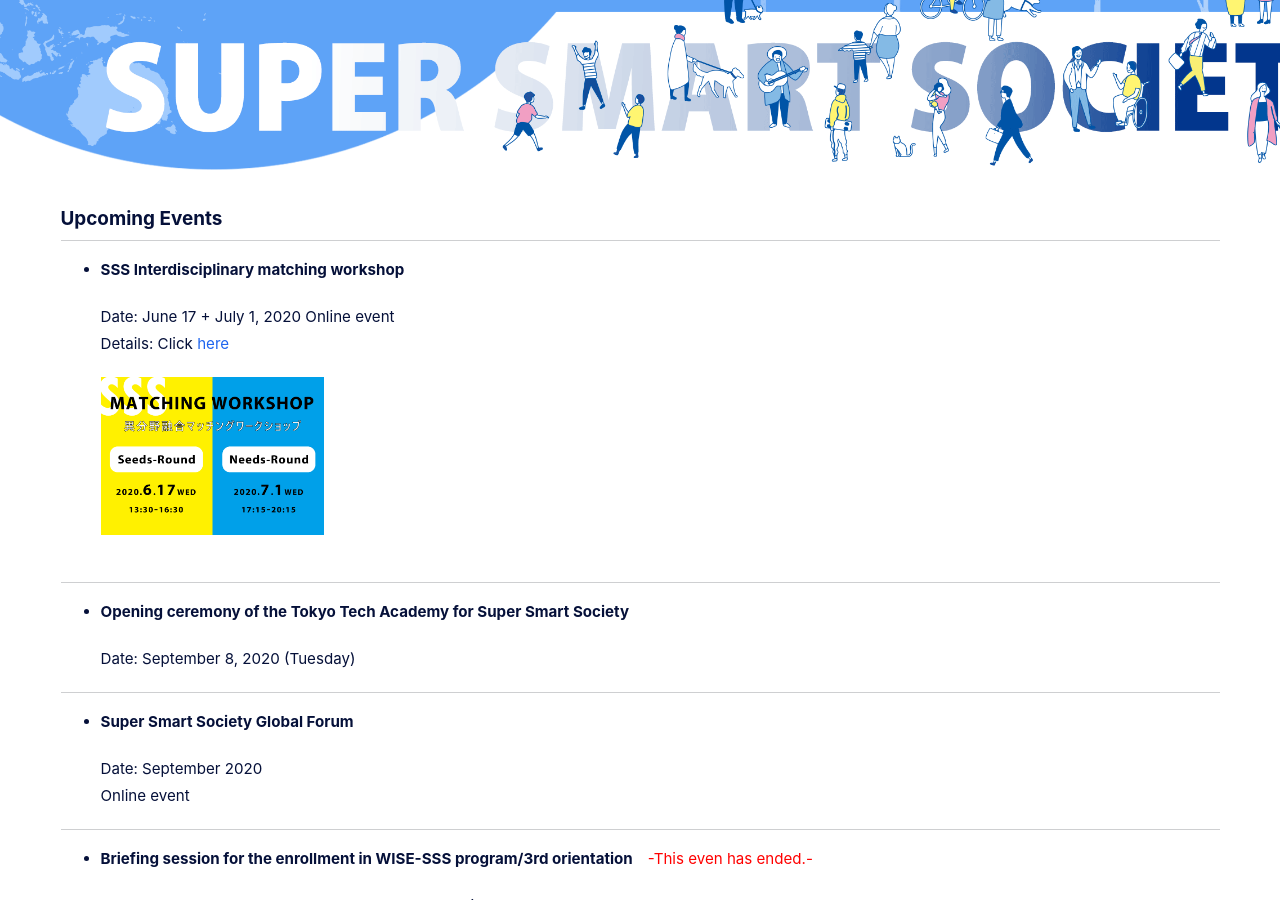
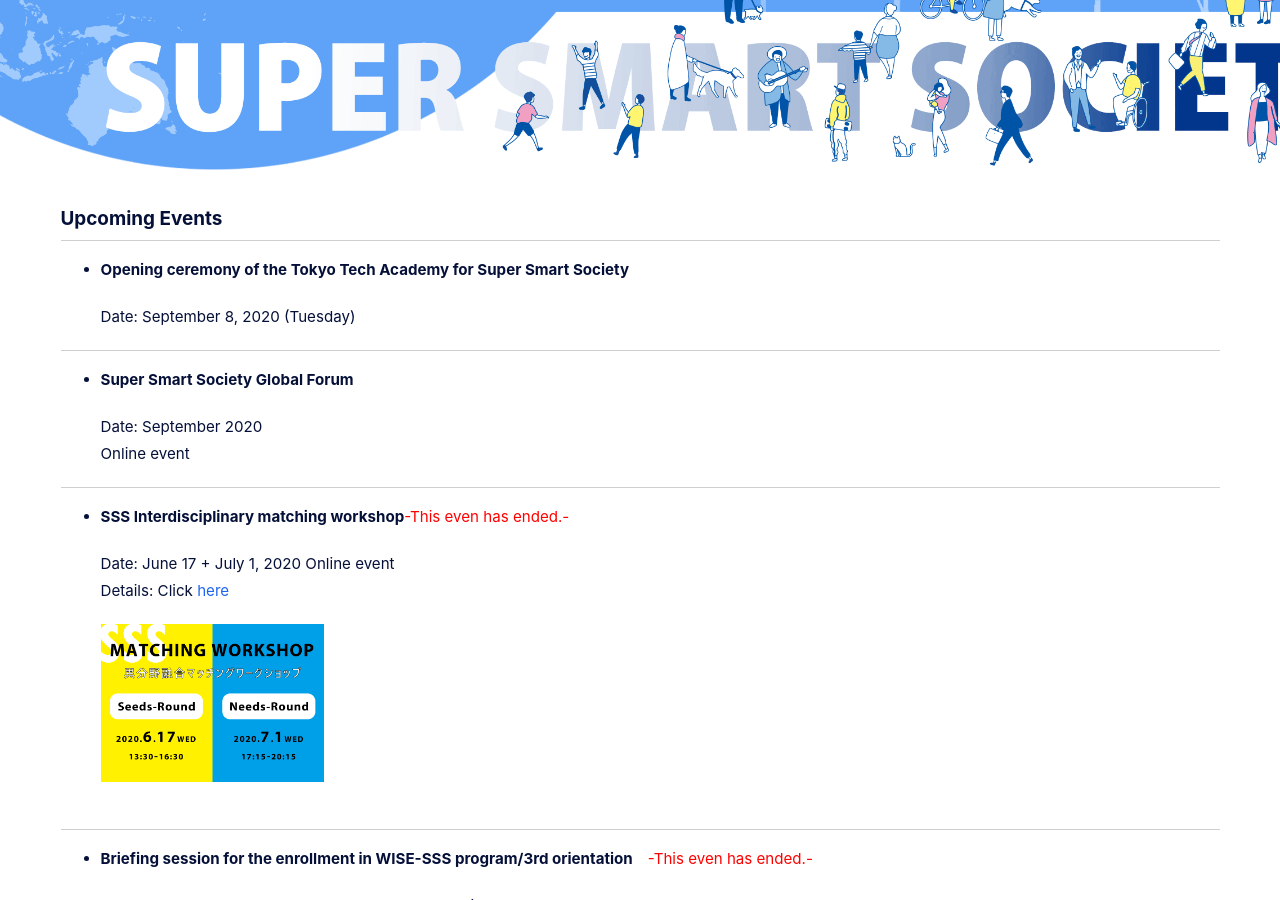
Before and after one commit to fl1d/w0ex.github.io, a Jekyll site: the page built from _pages/event_en.md, in a window 1280 px wide and 900 px high, scrolled down 292 px. Built offline with Jekyll 4.4.1, drawn with Linux system fonts in a browser that asks for light colours; cached includes are drawn as plain includes; nearby versions of some CDN libraries; some of the changed lines change nothing that is shown.

Commit message:
Update event_en.md

```diff
--- a/_pages/event_en.md
+++ b/_pages/event_en.md
@@ -29,7 +29,19 @@
 
 ## Upcoming Events
 
-* **SSS Interdisciplinary matching workshop**
+
+* **Opening ceremony of the Tokyo Tech Academy for Super Smart Society**
+
+  Date: September 8, 2020 (Tuesday)<br>
+<hr>
+
+* **Super Smart Society Global Forum**
+
+  Date: September 2020<br>
+  Online event<br>
+<hr>
+
+* **SSS Interdisciplinary matching workshop**<span style="color:Red">-This even has ended.-</span>
 
   Date: June 17 + July 1, 2020  Online event<br>
   Details: Click [here](https://www.sss.e.titech.ac.jp/event-sss-matching-ws-20200617/)<br>
@@ -37,20 +49,6 @@
   </div>
   <br>
 <hr>
-
-* **Opening ceremony of the Tokyo Tech Academy for Super Smart Society**
-
-  Date: September 8, 2020 (Tuesday)<br>
-
-<hr>
-
-* **Super Smart Society Global Forum**
-
-  Date: September 2020<br>
-  Online event<br>
-
-<hr>
-
 
 * **Briefing session for the enrollment in WISE-SSS program/3rd orientation**　<span style="color:Red">-This even has ended.-</span>
 
```
